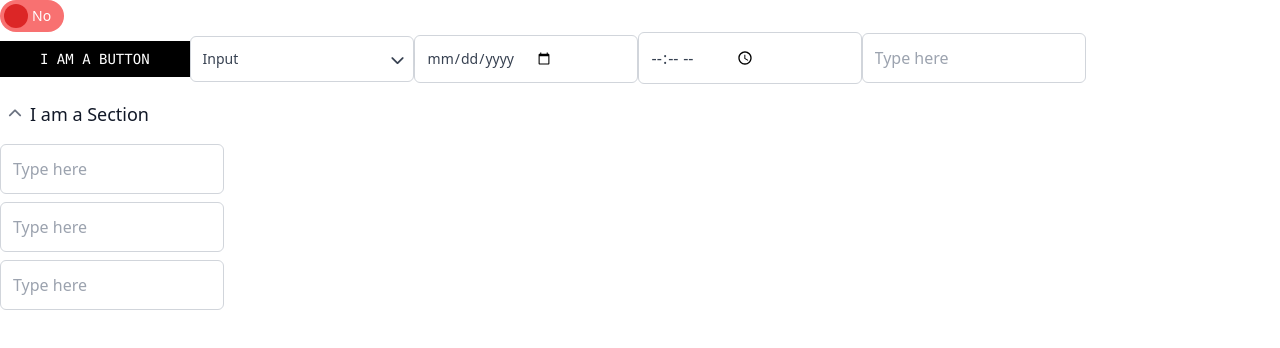
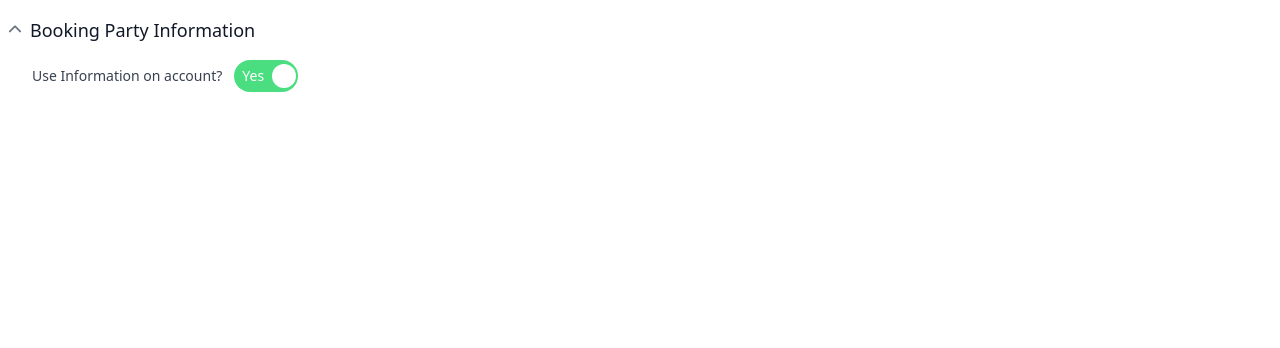
Before and after one commit to AvirukBasak/formease-internship-task, a Next.js app: page / in a window 1280 px wide. Shown: the top 348 px of the page. Built offline with nearby package versions, Linux system fonts and the light colour scheme.

Commit message:
impl init ui

```diff
--- a/src/components/ToggleSwitch.tsx
+++ b/src/components/ToggleSwitch.tsx
@@ -4,9 +4,10 @@ interface ToggleSwitchProps {
   onLabel?: string;
   offLabel?: string;
   defState?: boolean;
+  onStateChange?: (state: boolean) => void;
 };
 
-export default function ToggleSwitch({ onLabel = "Yes", offLabel = "No", defState = false }: ToggleSwitchProps): JSX.Element {
+export default function ToggleSwitch({ onLabel = "Yes", offLabel = "No", defState = false, onStateChange }: ToggleSwitchProps): JSX.Element {
   const [toggle, setToggle] = useState(!defState);
   const toggleClassBg = " transform bg-green-400";
   const toggleClassFg = " transform translate-x-2 bg-white";
@@ -18,9 +19,10 @@ export default function ToggleSwitch({ onLabel = "Yes", offLabel = "No", defStat
       }
       onClick={() => {
         setToggle(!toggle);
+        onStateChange && onStateChange(!toggle);
       }}>
 
-      {!toggle ? <span className="text-sm ml-1">{onLabel}</span> : ""}
+      {!toggle && <span className="text-sm ml-1">{onLabel}</span>}
 
       <div
         className={
@@ -29,7 +31,7 @@ export default function ToggleSwitch({ onLabel = "Yes", offLabel = "No", defStat
         }
       />
 
-      {toggle ? <span className="text-sm ml-1">{offLabel}</span> : ""}
+      {toggle && <span className="text-sm ml-1">{offLabel}</span>}
 
     </div>
   );
--- a/src/pages/index.tsx
+++ b/src/pages/index.tsx
@@ -11,20 +11,34 @@ import SectionCollapsable from '@/components/SectionCollapsable'
 const inter = Inter({ subsets: ['latin'] })
 
 export default function Home(): JSX.Element {
+  // return (
+  //   <>
+  //     <ToggleSwitch defState={false} />
+  //     <Button label="I am a Button" onClick={() => console.log('clicked')} />
+  //     <DropDownList list={['one', 'two', 'three']} onSelect={(selection) => console.log(selection)} />
+  //     <DatePicker onDateSet={(date) => console.log(date)} />
+  //     <TimePicker onTimeSet={(time) => console.log(time)} />
+  //     <TextField onTextSet={(text) => console.log(text)} />
+  //     <SectionCollapsable title="I am a Section">
+  //       <div className="flex flex-col space-y-2">
+  //         <TextField onTextSet={(text) => console.log(text)} />
+  //         <TextField onTextSet={(text) => console.log(text)} />
+  //         <TextField onTextSet={(text) => console.log(text)} />
+  //       </div>
+  //     </SectionCollapsable>
+  //   </>
+  // )
   return (
     <>
-      <ToggleSwitch defState={false} />
-      <Button label="I am a Button" onClick={() => console.log('clicked')} />
-      <DropDownList list={['one', 'two', 'three']} onSelect={(selection) => console.log(selection)} />
-      <DatePicker onDateSet={(date) => console.log(date)} />
-      <TimePicker onTimeSet={(time) => console.log(time)} />
-      <TextField onTextSet={(text) => console.log(text)} />
-      <SectionCollapsable title="I am a Section">
-        <div className="flex flex-col space-y-2">
-          <TextField onTextSet={(text) => console.log(text)} />
-          <TextField onTextSet={(text) => console.log(text)} />
-          <TextField onTextSet={(text) => console.log(text)} />
-        </div>
+      <SectionCollapsable title="Booking Party Information" /*subtitle=""*/>
+        <>
+          <div className="ml-8 flex items-center">
+            <label className="mr-3 text-sm font-medium text-gray-700">Use Information on account?</label>
+            <ToggleSwitch defState={true} onStateChange={state => {
+              console.log(state);
+            }} />
+          </div>
+        </>
       </SectionCollapsable>
     </>
   )
```
